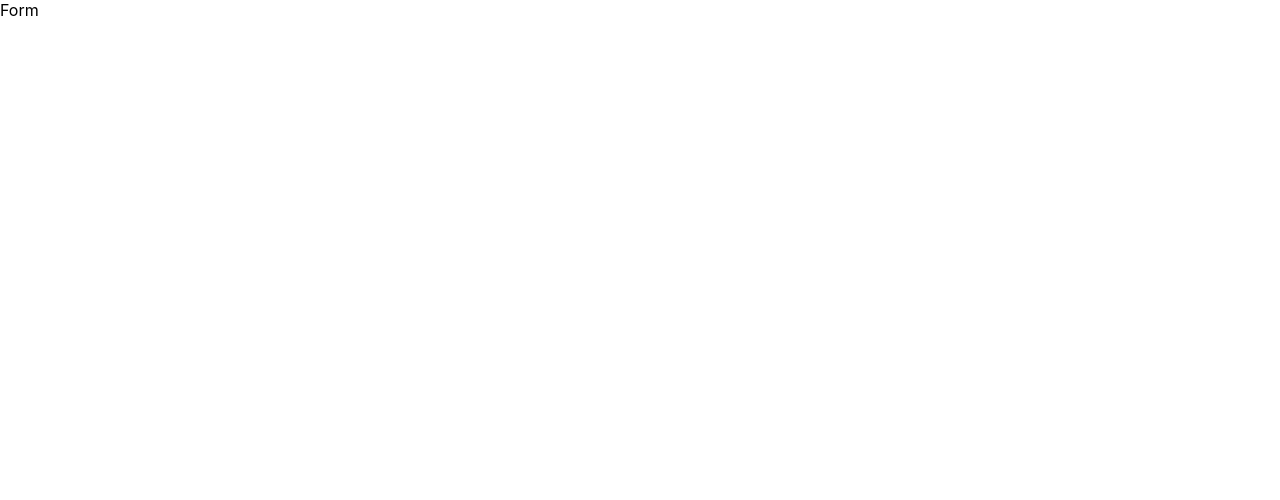
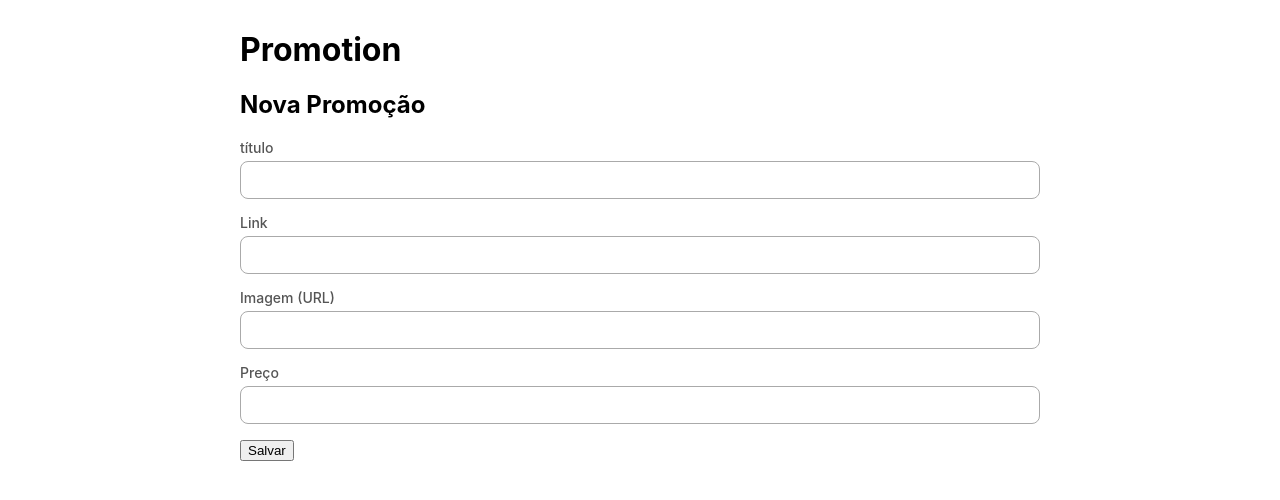
Before and after one commit to gladosn07/React-api-promotions, a React (Create React App) app in the folder web/: page /create in a window 1280 px wide. Shown: the top 500 px of the page. Built offline with nearby package versions, Linux system fonts and the light colour scheme.

Commit message:
feature-7 create form for submit

```diff
--- /dev/null
+++ b/web/src/components/Promotion/Form/Form.css
@@ -0,0 +1,20 @@
+.promotion-form_group {
+    display: flex;
+    flex-direction: column;
+    margin-bottom: 15px;
+}
+
+.promotion-form_group label {
+    margin-bottom: 5px;
+    font-size: 14px;
+    font-weight: 500;
+    color: #555;
+}
+
+.promotion-form_group input {
+    border: 1px solid #aaa;
+    border-radius: 8px;
+    background-color: #ffff;
+    height: 36px;
+    padding: 0 10px;
+}
--- /dev/null
+++ b/web/src/components/Promotion/Form/Form.js
@@ -0,0 +1,66 @@
+import React, { useState } from 'react'
+import { useHistory } from 'react-router-dom'
+import axios from 'axios'
+import './Form.css'
+
+const initialValue = {
+    title: '',
+    url: '',
+    imageUrl: '',
+    price: 0,
+}
+
+const PromotionForm = () => {
+    const [values, setValues] = useState(initialValue);
+    const history = useHistory()
+
+    function onChange(e) {
+        const { name, value } = e.target;
+
+        setValues({ ...values, [name]: value })
+    }
+
+    function onSubmit(e) {
+        e.preventDefault();
+
+        axios.post('http://localhost:5000/promotions', values)
+        .then((res) => {
+            history.push('/')
+        })
+    }
+
+    return (
+        <div>
+            <h1>Promotion</h1>
+            <h2>Nova Promoção</h2>
+
+            <form onSubmit={onSubmit}>
+                <div className='promotion-form_group'>
+                    <label htmlFor='title'>título</label>
+                    <input type='text' id='title' name='title' onChange={onChange}/>
+                </div>
+
+                <div className='promotion-form_group'>
+                    <label htmlFor='url'>Link</label>
+                    <input type='url' id='url' name='url' onChange={onChange}/>
+                </div>
+
+                <div className='promotion-form_group'>
+                    <label htmlFor='imageUrl'>Imagem (URL)</label>
+                    <input type='imageUrl' id='imageUrl' name='imageUrl' onChange={onChange}/>
+                </div>
+
+                <div className='promotion-form_group'>
+                    <label htmlFor='price'>Preço</label>
+                    <input type='number' id='price' name='price' onChange={onChange}/>
+                </div>
+
+                <div>
+                    <button type='subimit' >Salvar</button>
+                </div>
+            </form>
+        </div>
+    )
+}
+
+export default PromotionForm
--- a/web/src/components/Promotion/Search/Search.js
+++ b/web/src/components/Promotion/Search/Search.js
@@ -3,7 +3,7 @@
 import { Link } from "react-router-dom";
 import "./Search.css";
 
-import PromotionCard from "../Card/Card";
+// import PromotionCard from "../Card/Card";
 import PromotionList from "../List/List";
 
 const PromotionSearch = () => {
@@ -17,7 +17,7 @@
     }
 
     axios
-    .get("http://localhost:5000/promotions?_embed=comments", { params })
+    .get("http://localhost:5000/promotions?_embed=comments&_order=desc&_sort=id", { params })
       .then((response) => {
         setPromotions(response.data);
       });
--- a/web/src/pages/Promotion/Form/Form.js
+++ b/web/src/pages/Promotion/Form/Form.js
@@ -1,14 +1,16 @@
 import React from 'react'
-import { useParams } from 'react-router-dom'
+// import { useParams } from 'react-router-dom'
+import PromotionForm from '../../../components/Promotion/Form/Form';
+import UIContainer from "../../../components/UI/Container/Container";
+
 
 function PagesPromotionForm() {
-    const { id } = useParams();
+    // const { id } = useParams();
 
     return (
-        <div>
-            Form
-            {id && (<div>id: {id} </div>)}
-        </div>
+        <UIContainer>
+            <PromotionForm />
+        </UIContainer>
     )
 }
 
```
